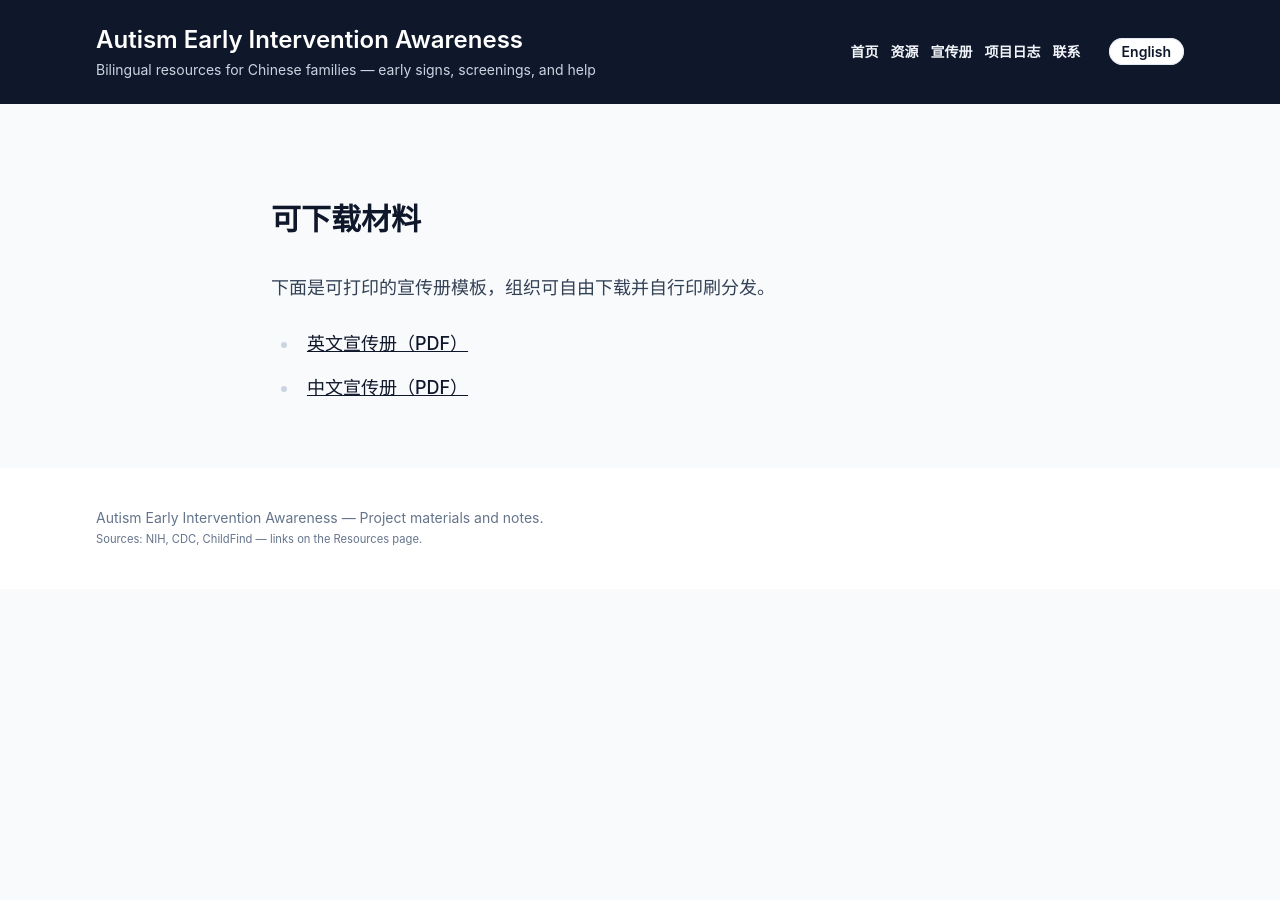
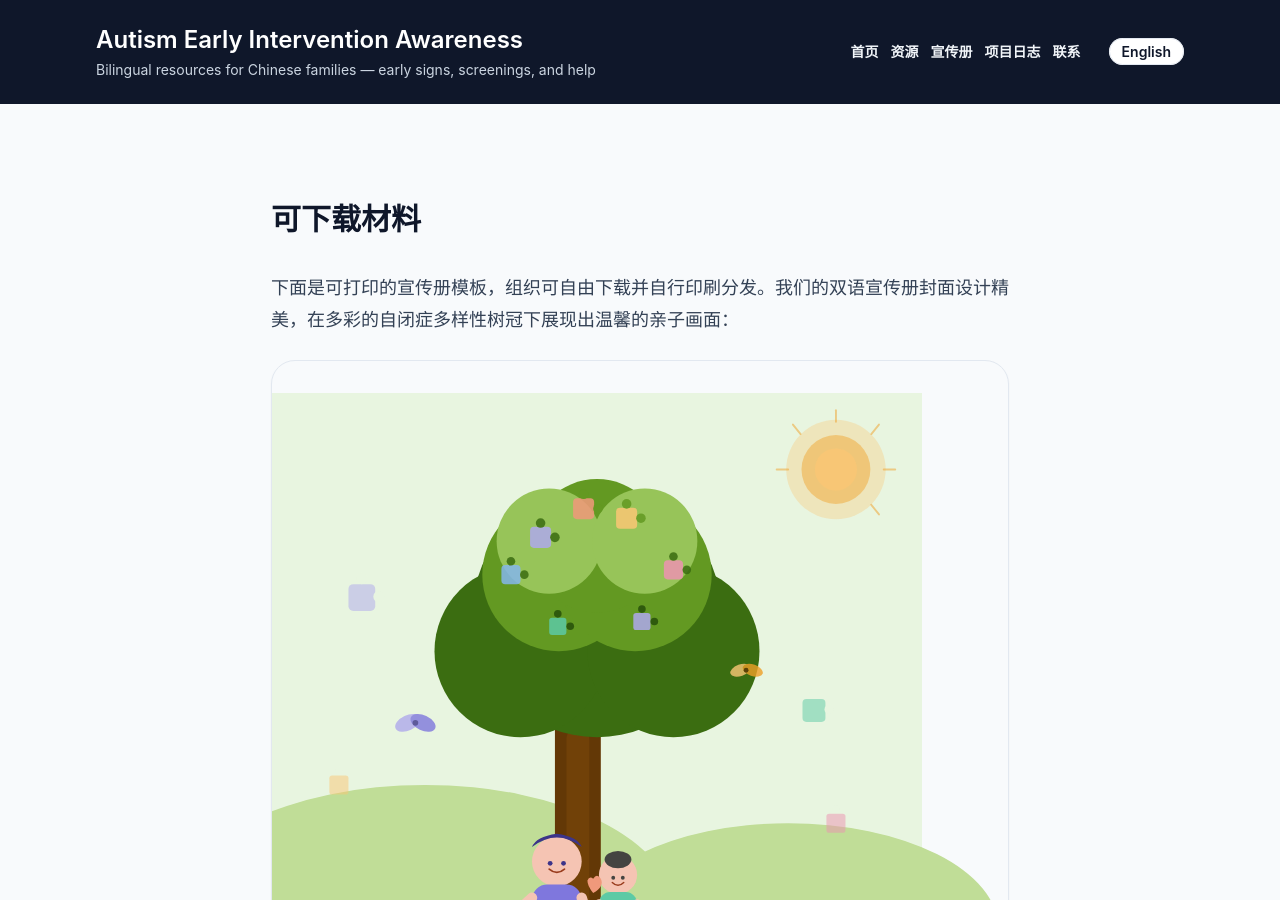
Before and after one commit to emmaz-sv/early-autism-awareness, a Jekyll site: the page built from docs/zh/pamphlets.html, in a window 1280 px wide and 900 px high. Built offline with Jekyll 4.4.1, drawn with Linux system fonts in a browser that asks for light colours; nearby versions of some CDN libraries.

Commit message:
chore(content): integrate help-flowchart and pamphlet-cover illustrations into resources and pamphlets pages

```diff
--- a/docs/resources.html
+++ b/docs/resources.html
@@ -64,6 +64,12 @@ description: "Official guidance on early autism signs, screening, and local earl
 
   <div class="my-6 shadow-sm rounded-3xl overflow-hidden border border-slate-200">
     <img src="{{ '/assets/autism_screening_timeline.svg' | relative_url }}" alt="Autism Screening & Developmental Checkpoints Timeline" class="w-full h-auto block" />
+  </div>
+
+  <h3 class="text-lg font-semibold text-slate-800 mt-6 mb-2">Step-by-Step Path to Get Help</h3>
+  <p class="text-slate-600 mb-4">Navigating the early intervention system can be overwhelming. Follow this bilingual step-by-step path to guide your family from first concerns to receiving early intervention services:</p>
+  <div class="my-6 shadow-sm rounded-3xl overflow-hidden border border-slate-200">
+    <img src="{{ '/assets/how_to_get_help_flowchart.svg' | relative_url }}" alt="Bilingual Step-by-Step Path to Get Help Flowchart" class="w-full h-auto block" />
   </div>
 
   <ul>
--- a/docs/zh/pamphlets.html
+++ b/docs/zh/pamphlets.html
@@ -7,7 +7,12 @@ description: "可供下载的中文与英文宣传册模板，便于诊所和社
 
 <section>
   <h2>可下载材料</h2>
-  <p>下面是可打印的宣传册模板，组织可自由下载并自行印刷分发。</p>
+  <p>下面是可打印的宣传册模板，组织可自由下载并自行印刷分发。我们的双语宣传册封面设计精美，在多彩的自闭症多样性树冠下展现出温馨的亲子画面：</p>
+
+  <div class="my-6 shadow-sm rounded-3xl overflow-hidden border border-slate-200">
+    <img src="{{ '/assets/pamphlet_cover_illustration.svg' | relative_url }}" alt="双语自闭症早期干预宣传册封面图" class="w-full h-auto block" />
+  </div>
+
   <ul>
     <li><a href="{{ '/assets/pamphlet-en.pdf' | relative_url }}">英文宣传册（PDF）</a></li>
     <li><a href="{{ '/assets/pamphlet-zh.pdf' | relative_url }}">中文宣传册（PDF）</a></li>
--- a/docs/zh/resources.html
+++ b/docs/zh/resources.html
@@ -123,6 +123,12 @@ description: "自闭症早期征兆、筛查与早期干预的中文资源与指
 
     <div class="my-6 shadow-sm rounded-3xl overflow-hidden border border-slate-200">
         <img src="{{ '/assets/autism_screening_timeline.svg' | relative_url }}" alt="自闭症发育筛查与监测里程碑时间轴" class="w-full h-auto block" />
+    </div>
+
+    <h3 class="text-lg font-semibold text-slate-800 mt-6 mb-2">获取帮助的步骤引导</h3>
+    <p class="text-slate-600 mb-4">寻求早期干预服务的过程可能会让人不知所措。请遵循以下双语分步路径，引导您的家庭从最初的担忧到获得专业早期干预服务：</p>
+    <div class="my-6 shadow-sm rounded-3xl overflow-hidden border border-slate-200">
+        <img src="{{ '/assets/how_to_get_help_flowchart.svg' | relative_url }}" alt="双语获取自闭症帮助分步流程图" class="w-full h-auto block" />
     </div>
 
     <ul>
```
Also changed, not shown: docs/pamphlets.html (+6 -1 lines).
